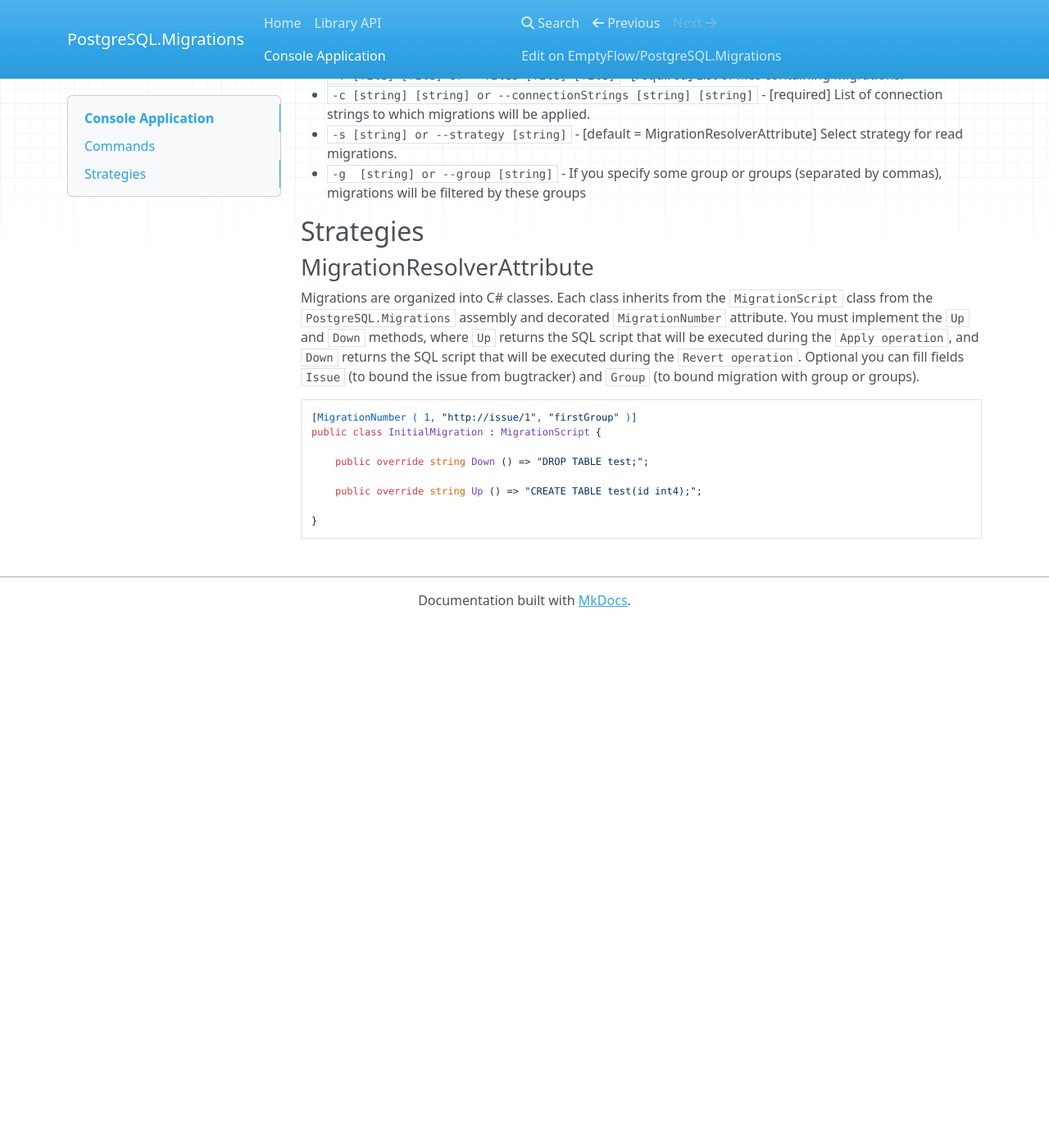
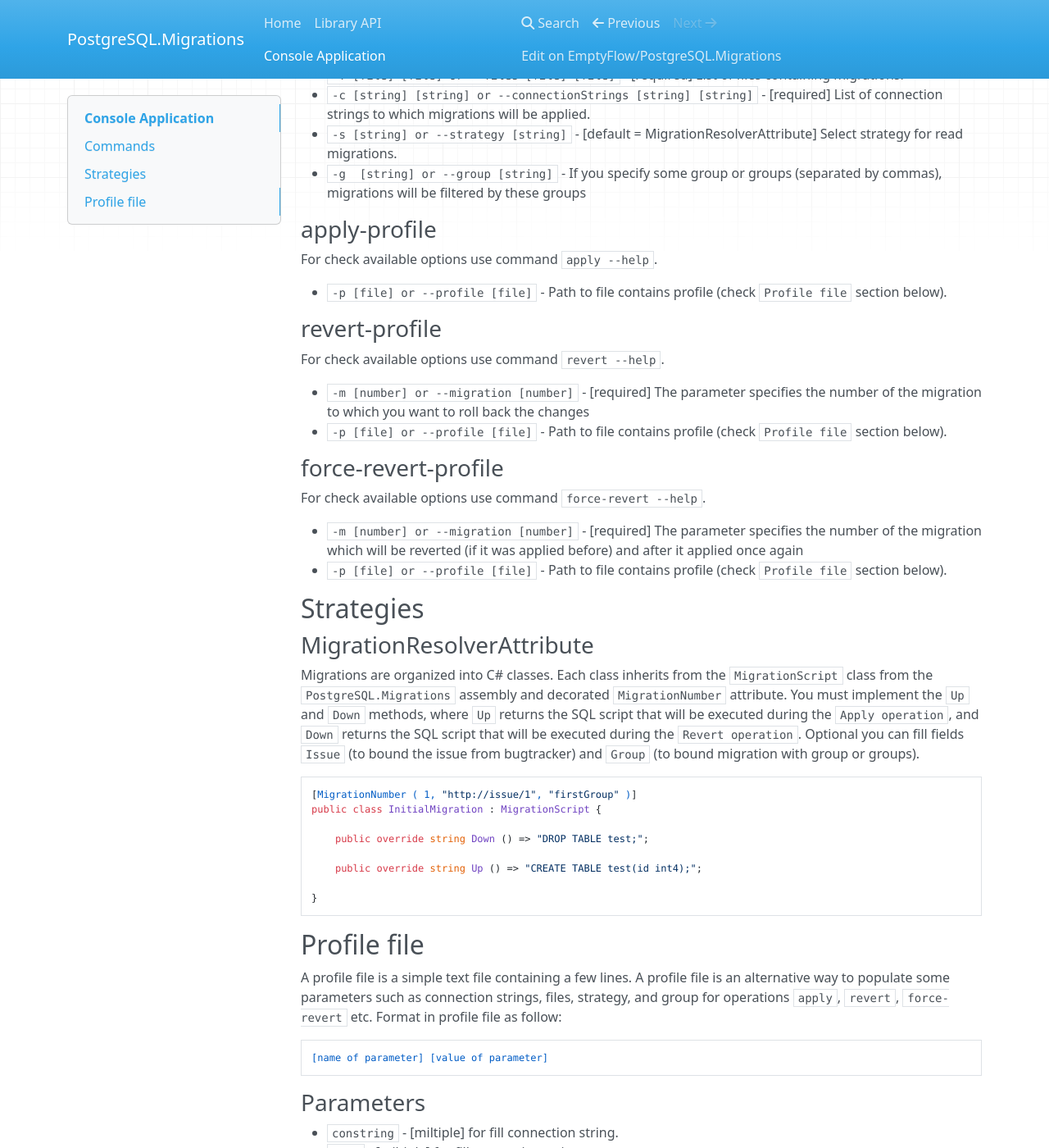
Before and after one commit to EmptyFlow/PostgreSQL.Migrations, an MkDocs documentation site: the page built from docs/console.md, in a window 1280 px wide and 1400 px high, scrolled down 1003 px. Shown: the whole window at 82% size. Built offline with MkDocs 1.6.1, drawn with Linux system fonts in a browser that asks for light colours; nearby versions of some CDN libraries; before the commit the page ends 1763 px from its top, so only the background shows below that; some of the changed text lies outside the part shown.

Commit message:
+ Added documentation for new operations in console

````diff
--- a/docs/console.md
+++ b/docs/console.md
@@ -35,6 +35,23 @@ For check available options use command `force-revert --help`.
 * `-s [string] or --strategy [string]` - [default = MigrationResolverAttribute] Select strategy for read migrations.
 * `-g  [string] or --group [string]` - If you specify some group or groups (separated by commas), migrations will be filtered by these groups
 
+### apply-profile
+For check available options use command `apply --help`.
+
+* `-p [file] or --profile [file]` - Path to file contains profile (check `Profile file` section below).
+
+### revert-profile
+For check available options use command `revert --help`.
+
+* `-m [number] or --migration [number]` - [required] The parameter specifies the number of the migration to which you want to roll back the changes
+* `-p [file] or --profile [file]` - Path to file contains profile (check `Profile file` section below).
+
+### force-revert-profile
+For check available options use command `force-revert --help`.
+
+* `-m [number] or --migration [number]` - [required] The parameter specifies the number of the migration which will be reverted (if it was applied before) and after it applied once again
+* `-p [file] or --profile [file]` - Path to file contains profile (check `Profile file` section below).
+
 ## Strategies
 
 ### MigrationResolverAttribute
@@ -52,3 +69,24 @@ public class InitialMigration : MigrationScript {
 
 }
 ```
+
+## Profile file
+A profile file is a simple text file containing a few lines. A profile file is an alternative way to populate some parameters such as connection strings, files, strategy, and group for operations `apply`, `revert`, `force-revert` etc.
+Format in profile file as follow:
+```
+[name of parameter] [value of parameter]
+```
+### Parameters
+* `constring` - [miltiple] for fill connection string.
+* `file` - [miltiple] for fill connection string.
+* `strategy` - for fill `strategy` parameter.
+* `group` -  for fill `group` parameter.
+### Example
+```
+constring Host=localhost;Port=5432;Username=postgres;Password=postgres;Database=firstdatabase
+constring Host=localhost;Port=5432;Username=postgres;Password=postgres;Database=seconddatabase
+file ~/project1/Migrations1.dll
+file ~/project2/Migrations2.dll
+strategy MigrationResolverAttribute
+group ProductionMigrations
+```
````
